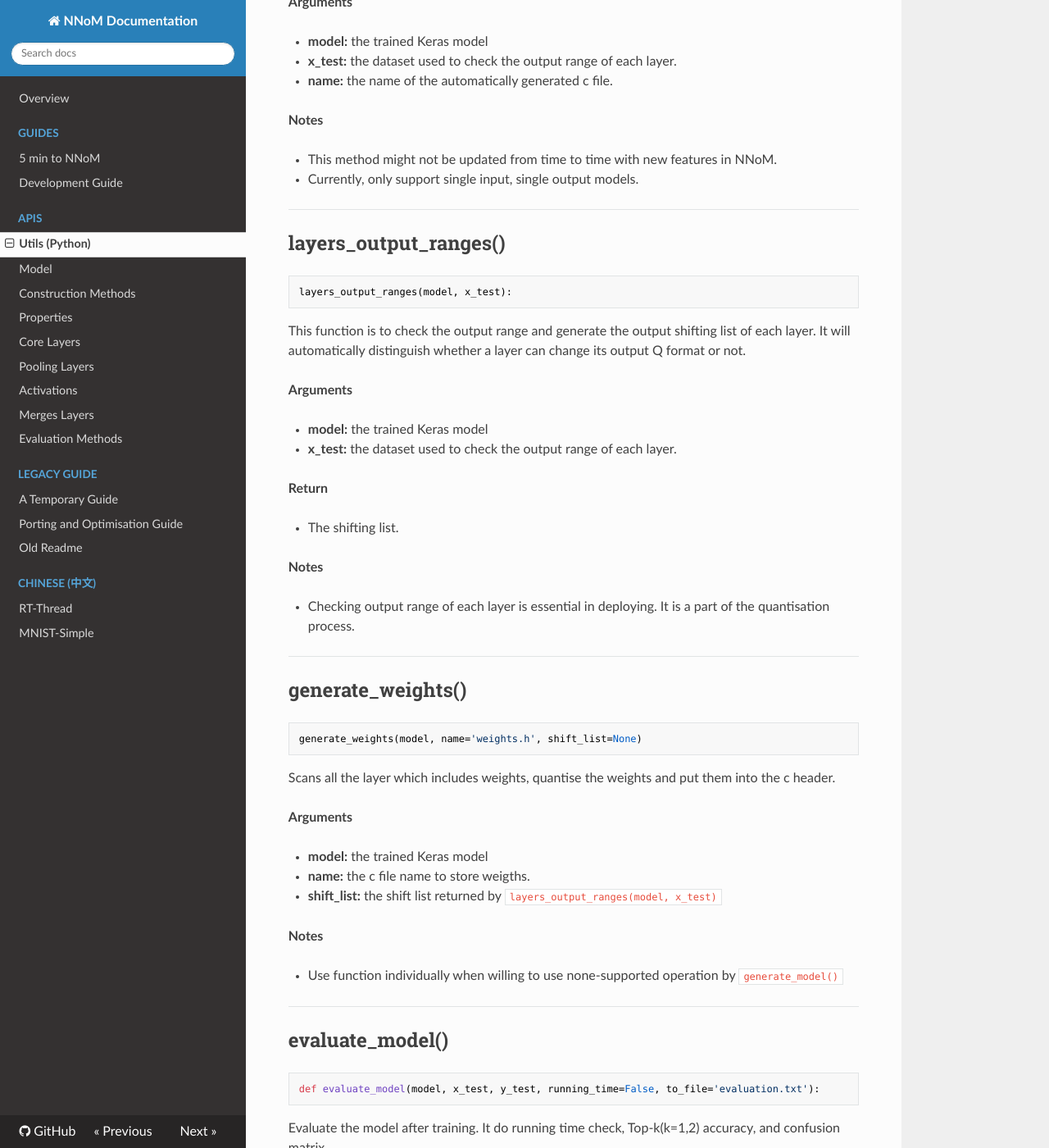
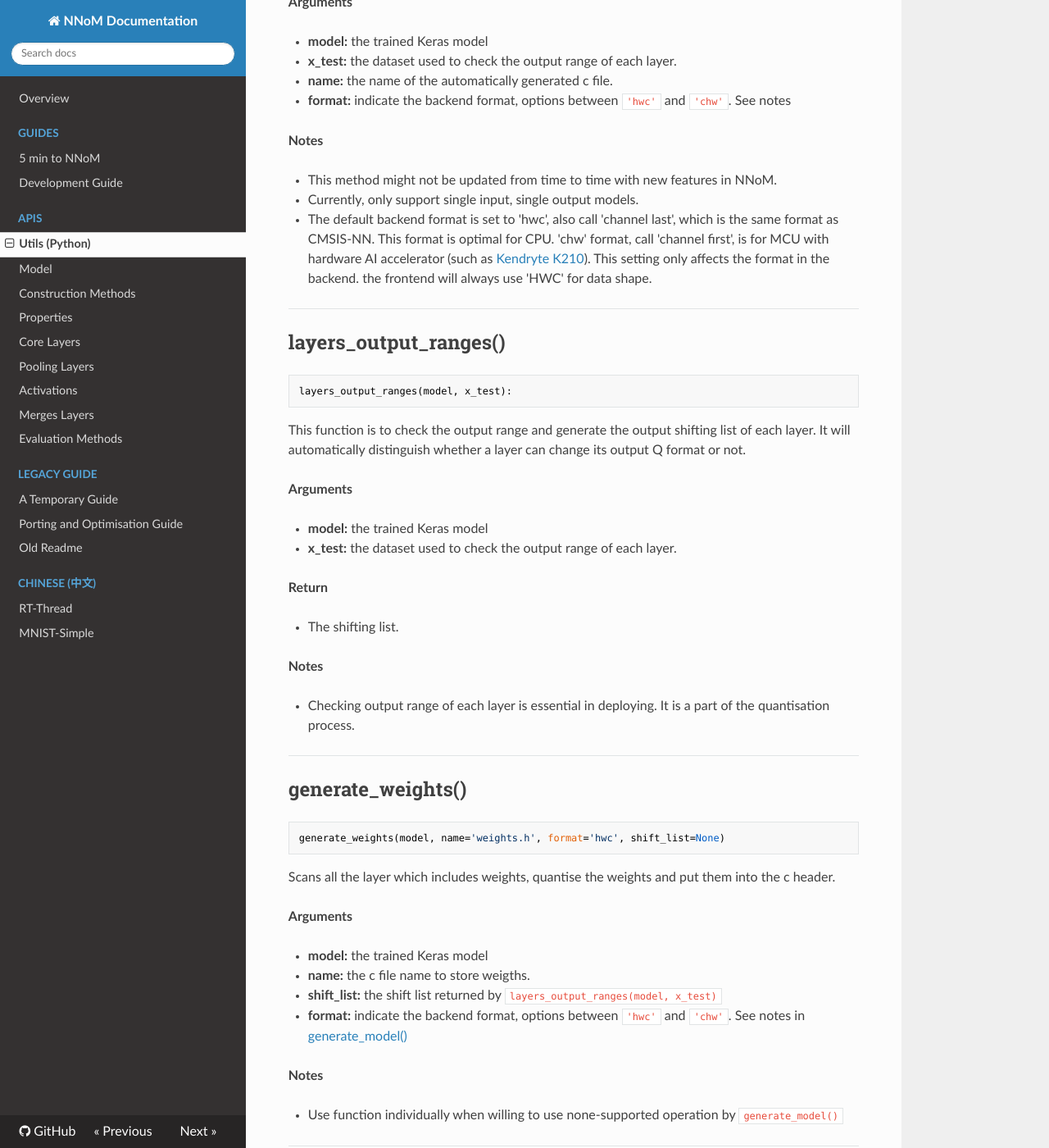
Before and after one commit to majianjia/nnom, an MkDocs documentation site: the page built from docs/api_nnom_utils.md, in a window 1280 px wide and 1400 px high, scrolled down 726 px. Shown: the whole window at 82% size. Built offline with MkDocs 1.6.1, drawn with Linux system fonts in a browser that asks for light colours; nearby versions of some CDN libraries.

Commit message:
update docs

```diff
--- a/docs/api_nnom_utils.md
+++ b/docs/api_nnom_utils.md
@@ -15,7 +15,7 @@ Tutorial is comming, before it arrives, please refer to [examples](https://githu
 ## generate_model()
 
 ~~~python
-generate_model(model, x_test, name='weights.h')
+generate_model(model, x_test, name='weights.h', format='hwc')
 ~~~
 
 **This is all you need**
@@ -31,11 +31,15 @@ This method is the most frequently used function for deployment.
 - **model:** the trained Keras model
 - **x_test:** the dataset used to check the output range of each layer.
 - **name:** the name of the automatically generated c file.
+- **format:** indicate the backend format, options between `'hwc'` and `'chw'`. See notes
 
 **Notes**
 
 - This method might not be updated from time to time with new features in NNoM.
 - Currently, only support single input, single output models.
+- The default backend format is set to 'hwc', also call 'channel last', which is the same format as CMSIS-NN. This format is optimal for CPU.
+'chw' format, call 'channel first', is for MCU with hardware AI accelerator (such as [Kendryte K210](https://kendryte.com/)).
+This setting only affects the format in the backend. the frontend will always use 'HWC' for data shape.
 
 ---
 
@@ -65,7 +69,7 @@ This function is to check the output range and generate the output shifting list
 ## generate_weights()
 
 ~~~python
-generate_weights(model, name='weights.h', shift_list=None)
+generate_weights(model, name='weights.h', format='hwc', shift_list=None)
 ~~~
 
 Scans all the layer which includes weights, quantise the weights and put them into the c header.
@@ -75,6 +79,7 @@ Scans all the layer which includes weights, quantise the weights and put them in
 - **model:** the trained Keras model
 - **name:** the c file name to store weigths.
 - **shift_list:** the shift list returned by `layers_output_ranges(model, x_test)`
+- **format:** indicate the backend format, options between `'hwc'` and `'chw'`. See notes in [generate_model()](#generate_model)
 
 **Notes**
 
```
Also changed, not shown: README.md (+8 -5 lines), docs/api_layers.md (+1 -0 lines), docs/index.md (+3 -0 lines).
